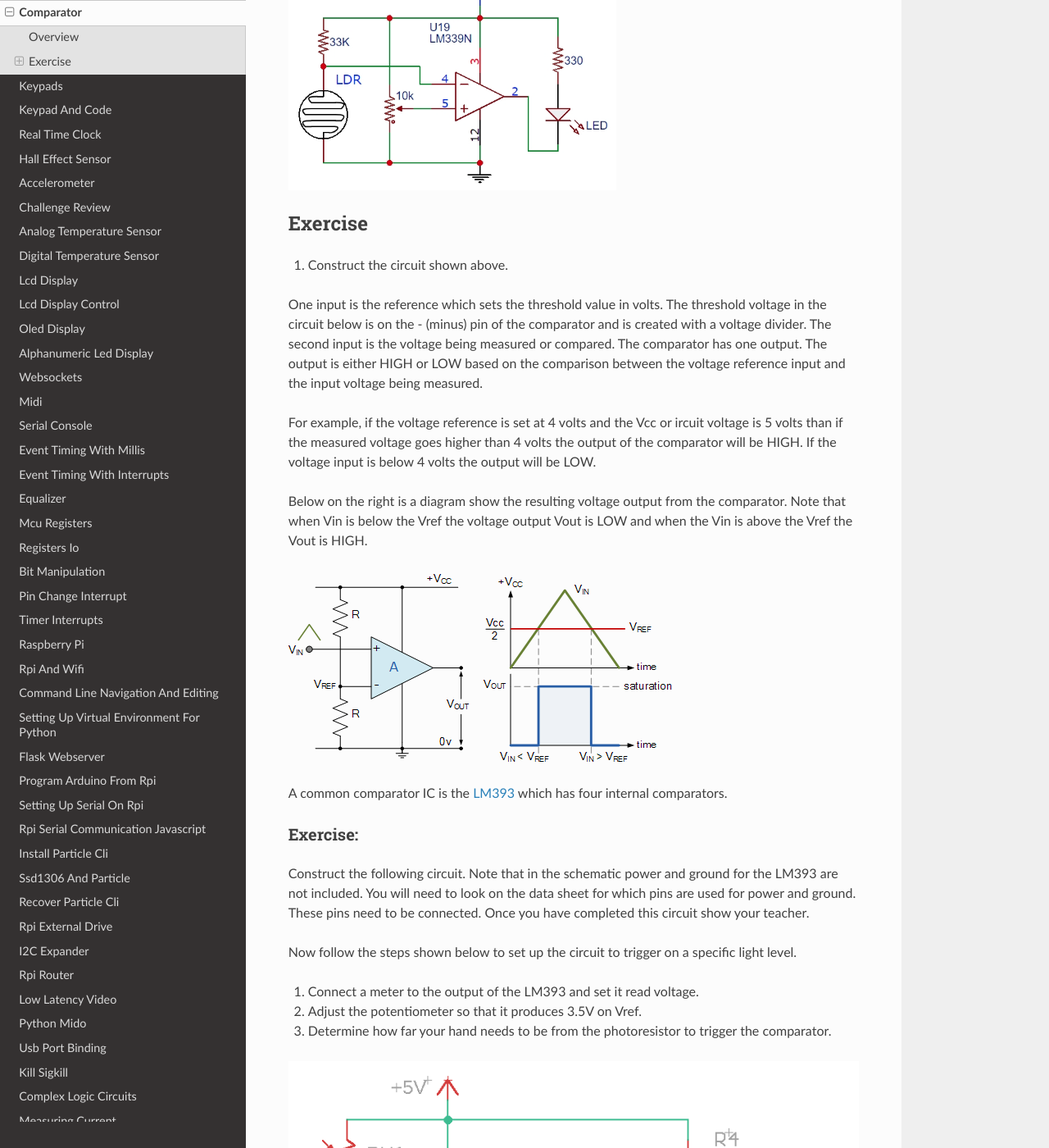
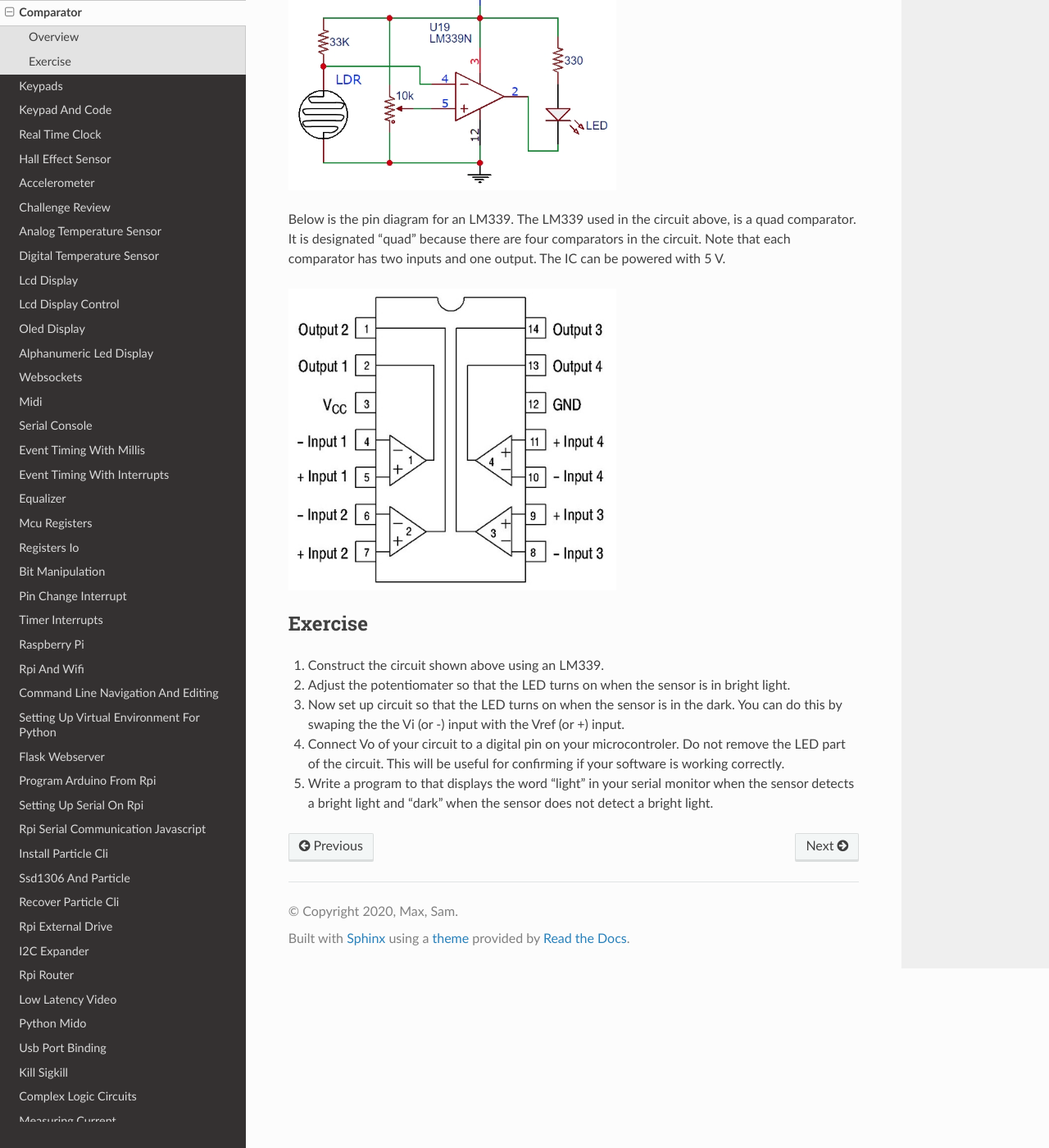
Before and after one commit to maxtkc/mvths-wiki, a Sphinx documentation site: the page built from docs/065-comparator.rst, in a window 1280 px wide and 1400 px high, scrolled down 892 px. Shown: the whole window at 82% size. Built offline with Sphinx 7.4.7 and the Read the Docs theme 2.0.0, drawn with Linux system fonts in a browser that asks for light colours; pages that are not in the unit, such as notebooks, are missing from menus.

Commit message:
Update 065-comparator.rst

```diff
--- a/docs/065-comparator.rst
+++ b/docs/065-comparator.rst
@@ -18,36 +18,21 @@ The following circuit shows a compartor being used in circuit. Note that the Vre
    :width: 400
    :alt:
 
+Below is the pin diagram for an LM339. The LM339 used in the circuit above, is a quad comparator. It is designated "quad" because there are four comparators in the circuit. Note that each comparator has two inputs and one output. The IC can be powered with 5 V.
+
+.. figure:: images/LM339pinout.PNG
+   :width: 400
+   :alt:
 
 Exercise
 --------
 
-#. Construct the circuit shown above.
+#. Construct the circuit shown above using an LM339.
 
-One input is the reference which sets the threshold value in volts. The threshold voltage in the circuit below is on the - (minus) pin of the comparator and is created with a voltage divider. The second input is the voltage being measured or compared. The comparator has one output. The output is either HIGH or LOW based on the comparison between the voltage reference input and the input voltage being measured.
+#. Adjust the potentiomater so that the LED turns on when the sensor is in bright light.
 
-For example, if the voltage reference is set at 4 volts and the Vcc or ircuit voltage is 5 volts than if the measured voltage goes higher than 4 volts the output of the comparator will be HIGH. If the voltage input is below 4 volts the output will be LOW.
+#. Now set up circuit so that the LED turns on when the sensor is in the dark. You can do this by swaping the the Vi (or -) input with the Vref (or +) input.
 
-Below on the right is a diagram show the resulting voltage output from the comparator. Note that when Vin is below the Vref the voltage output Vout is LOW and when the Vin is above the Vref the Vout is HIGH.
+#. Connect Vo of your circuit to a digital pin on your microcontroler. Do not remove the LED part of the circuit. This will be useful for confirming if your software is working correctly.
 
-.. figure:: images/image41.png
-   :alt:
-
-A common comparator IC is the `LM393 <https://www.google.com/url?q=http://www.ti.com/lit/ds/symlink/lm393-n.pdf&sa=D&ust=1587613174310000>`__ which has four internal comparators.
-
-Exercise:
-~~~~~~~~~
-
-Construct the following circuit. Note that in the schematic power and ground for the LM393 are not included. You will need to look on the data sheet for which pins are used for power and ground. These pins need to be connected. Once you have completed this circuit show your teacher.
-
-Now follow the steps shown below to set up the circuit to trigger on a specific light level.
-
-#. Connect a meter to the output of the LM393 and set it read voltage.
-#. Adjust the potentiometer so that it produces 3.5V on Vref.
-#. Determine how far your hand needs to be from the photoresistor to
-   trigger the comparator.
-
-|image0|
-^^^^^^^^
-
-.. |image0| image:: images/image55.png
+#. Write a program to that displays the word "light" in your serial monitor when the sensor detects a bright light and "dark" when the sensor does not detect a bright light.
```
